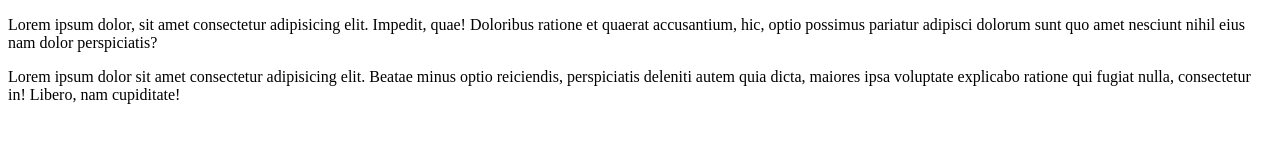
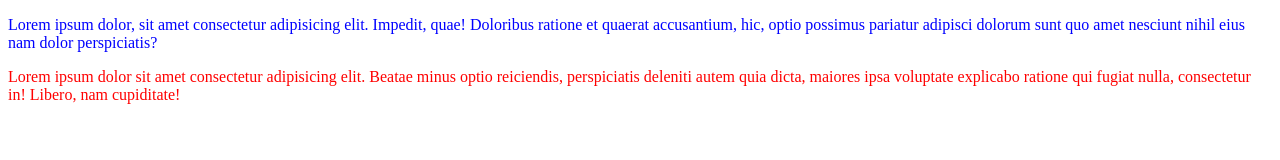
Before and after one commit to rupu10/my-first-github-repo, a plain HTML site: page index.html in a window 1280 px wide. Drawn offline with Linux system fonts and the light colour scheme.

Commit message:
third commit

```diff
--- a/index.html
+++ b/index.html
@@ -4,13 +4,14 @@
     <meta charset="UTF-8">
     <meta name="viewport" content="width=device-width, initial-scale=1.0">
     <title>my github repo</title>
+    <link rel="stylesheet" href="style/repo.css">
 </head>
 <body>
     <div>
-        <p class="first para">
+        <p class="first-para">
             Lorem ipsum dolor, sit amet consectetur adipisicing elit. Impedit, quae! Doloribus ratione et quaerat accusantium, hic, optio possimus pariatur adipisci dolorum sunt quo amet nesciunt nihil eius nam dolor perspiciatis?
         </p>
-        <p class="sec para">
+        <p class="sec-para">
             Lorem ipsum dolor sit amet consectetur adipisicing elit. Beatae minus optio reiciendis, perspiciatis deleniti autem quia dicta, maiores ipsa voluptate explicabo ratione qui fugiat nulla, consectetur in! Libero, nam cupiditate!
         </p>
     </div>
```
